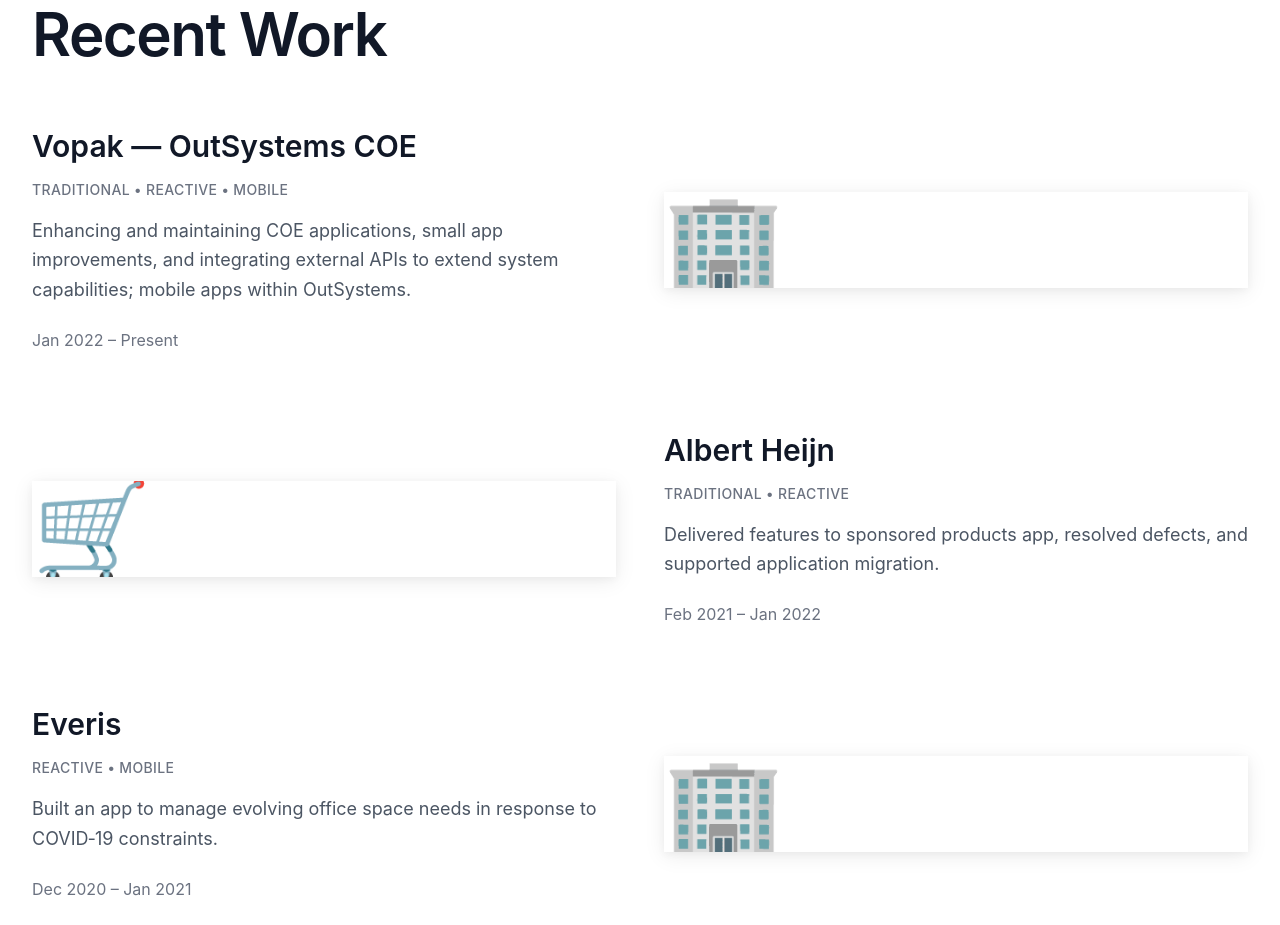
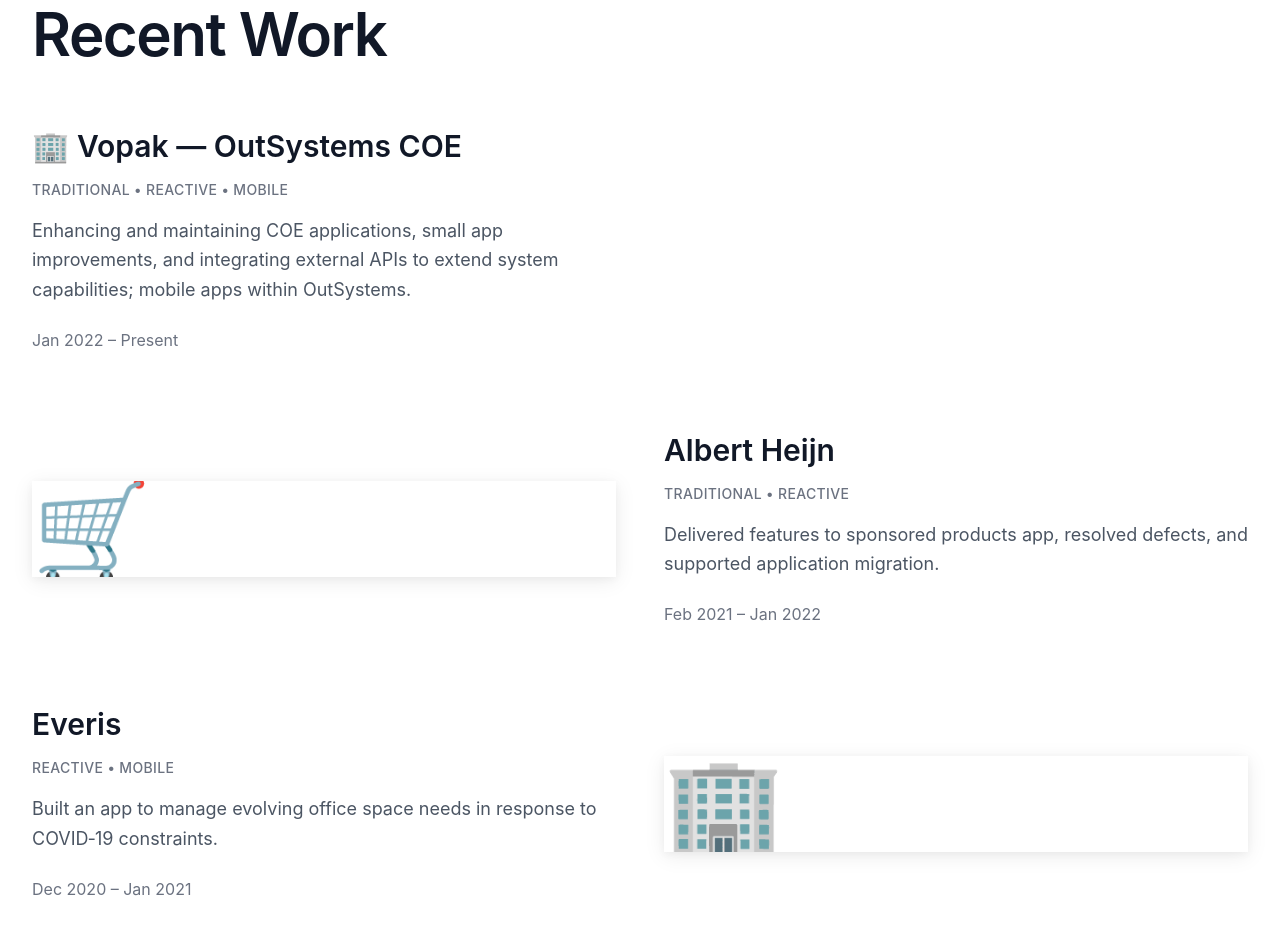
Before and after one commit to atrenatocruz/renato-cruz-portfolio, a website: page index.html in a window 1280 px wide. Shown: the part 2400-3325 px from the top of the page. Drawn offline with nearby package versions, Linux system fonts and the light colour scheme.

Commit message:
Add building emoji to project title

```diff
--- a/index.html
+++ b/index.html
@@ -240,16 +240,12 @@
           <article class="project-apple">
             <div class="grid md:grid-cols-2 gap-8 md:gap-12 items-center">
               <div class="order-2 md:order-1">
-                <h3 class="text-2xl md:text-3xl font-semibold text-gray-900 mb-4">Vopak — OutSystems COE</h3>
+                <h3 class="text-2xl md:text-3xl font-semibold text-gray-900 mb-4">🏢 Vopak — OutSystems COE</h3>
                 <p class="text-sm font-medium text-gray-500 uppercase tracking-wide mb-4">Traditional • Reactive • Mobile</p>
                 <p class="text-lg text-gray-600 mb-6 leading-relaxed">
                   Enhancing and maintaining COE applications, small app improvements, and integrating external APIs to extend system capabilities; mobile apps within OutSystems.
                 </p>
                 <p class="text-base text-gray-500">Jan 2022 – Present</p>
-              </div>
-              <div class="order-1 md:order-2 project-image-elegant">
-                <span class="text-6xl md:text-8xl">🏢</span>
-              </div>
             </div>
           </article>
 
```
